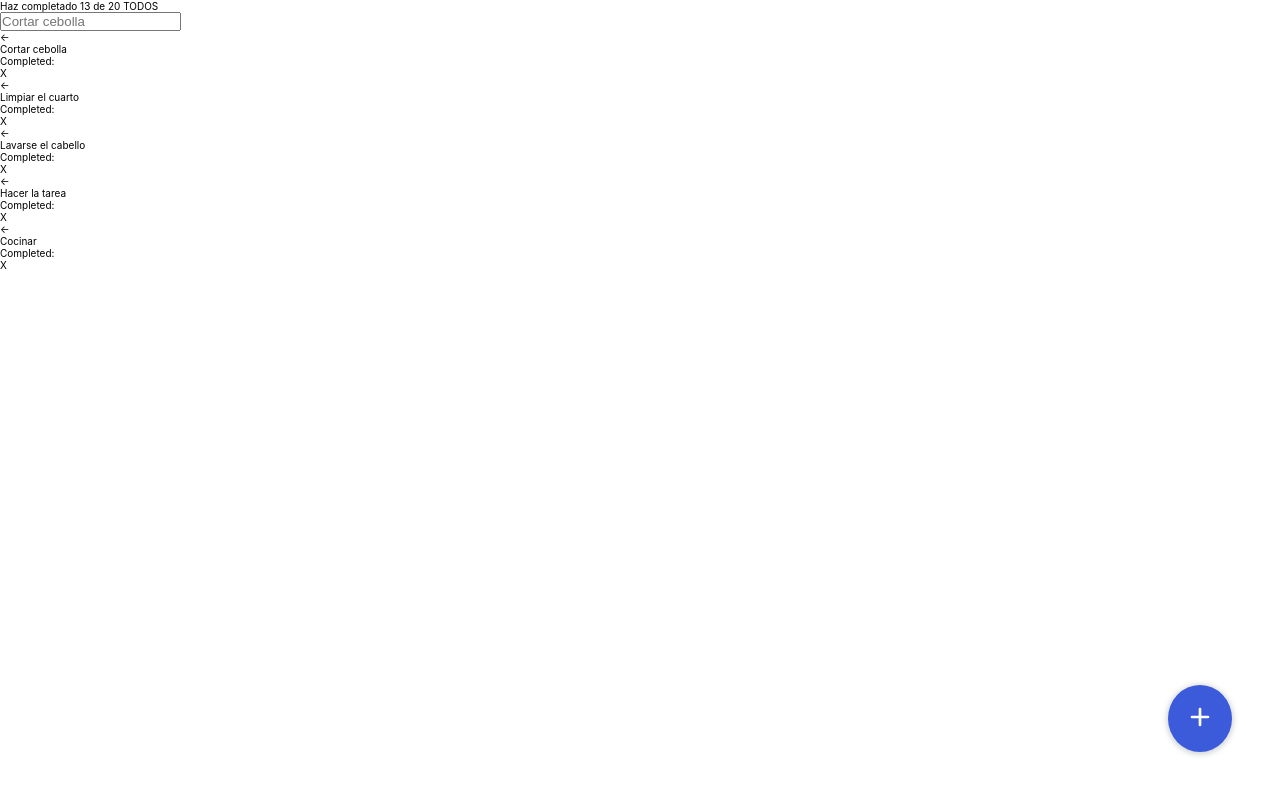
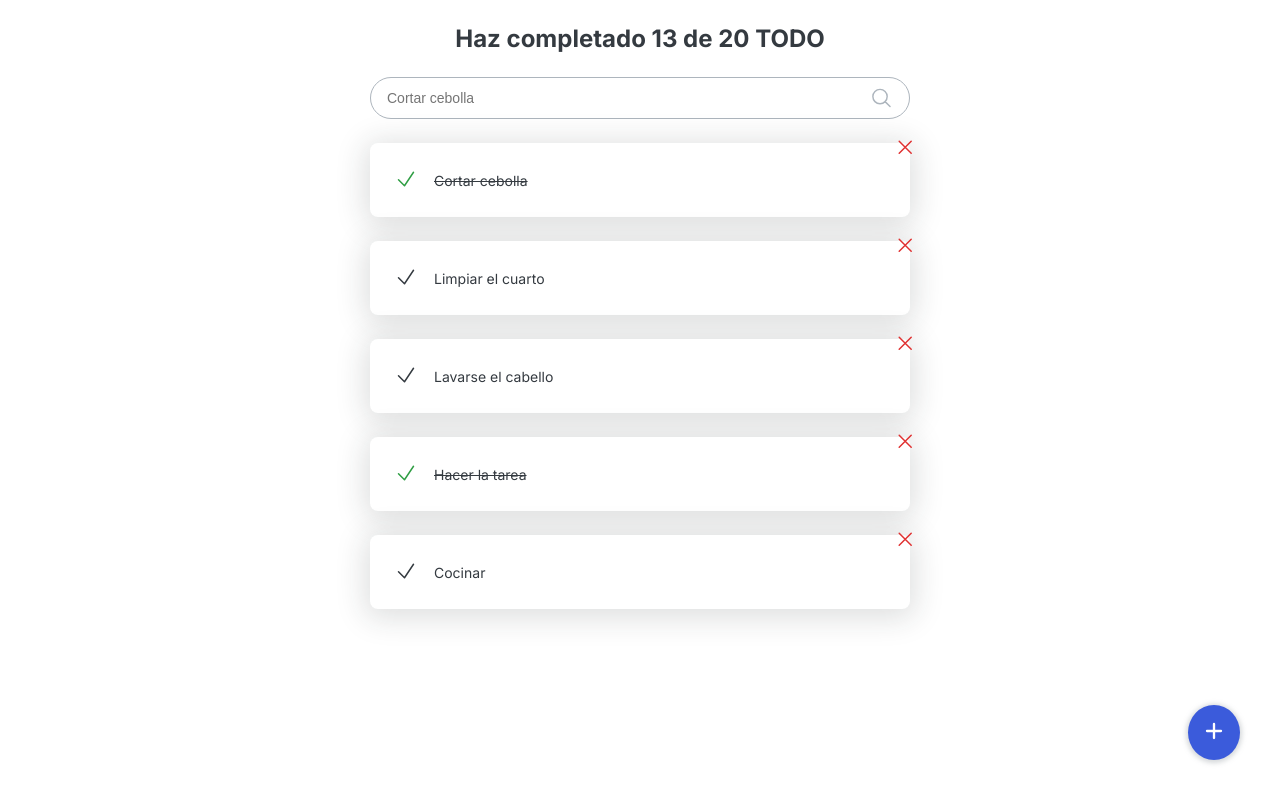
Before and after one commit to SgtGarro/platzi-react, a React (Create React App) app: page / in a window 1280 px wide. Built offline with nearby package versions, Linux system fonts and the light colour scheme.

Commit message:
CSS styles

```diff
--- a/public/index.html
+++ b/public/index.html
@@ -24,6 +24,12 @@
       work correctly both with client-side routing and a non-root public URL.
       Learn how to configure a non-root public URL by running `npm run build`.
     -->
+    <link rel="preconnect" href="https://fonts.googleapis.com" />
+    <link rel="preconnect" href="https://fonts.gstatic.com" crossorigin />
+    <link
+      href="https://fonts.googleapis.com/css2?family=Inter:wght@100;200;300;400;500;600;700;800;900&display=swap"
+      rel="stylesheet"
+    />
     <title>React App</title>
   </head>
   <body>
--- a/src/App.js
+++ b/src/App.js
@@ -9,7 +9,7 @@ import TodoSearch from "./TodoSearch";
 const defaultTodos = [
   {
     text: "Cortar cebolla",
-    completed: false,
+    completed: true,
   },
   {
     text: "Limpiar el cuarto",
@@ -21,7 +21,7 @@ const defaultTodos = [
   },
   {
     text: "Hacer la tarea",
-    completed: false,
+    completed: true,
   },
   {
     text: "Cocinar",
@@ -31,7 +31,7 @@ const defaultTodos = [
 
 function App() {
   return (
-    <>
+    <div className="container">
       <TodoCounter completed={13} total={20} />
       <TodoSearch />
       <TodoList>
@@ -45,7 +45,7 @@ function App() {
       </TodoList>
 
       <CreateTodoButton />
-    </>
+    </div>
   );
 }
 export default App;
--- a/src/CreateTodoButton.css
+++ b/src/CreateTodoButton.css
@@ -1,11 +1,11 @@
 .create-todo-button {
   position: fixed;
   display: block;
-  bottom: 4.8rem;
-  right: 4.8rem;
+  bottom: 4rem;
+  right: 4rem;
   border: none;
   border-radius: 50%;
-  padding: 1.6rem;
+  padding: 1.2rem;
 
   background-color: #3b5bdb;
   box-shadow: 0 1px 5px 2px rgba(134, 142, 150, 0.35);
@@ -13,8 +13,8 @@
 }
 
 .icon--add {
-  width: 3.2rem;
-  height: 3.2rem;
+  width: 2.8rem;
+  height: 2.8rem;
   stroke-width: 0.2rem;
   stroke: white;
 }
--- /dev/null
+++ b/src/TodoCounter.css
@@ -0,0 +1,6 @@
+.counter {
+  font-size: 2.4rem;
+  font-weight: 700;
+  text-align: center;
+  margin: 2.4rem 0;
+}
--- a/src/TodoCounter.js
+++ b/src/TodoCounter.js
@@ -1,7 +1,9 @@
+import "./TodoCounter.css";
+
 function TodoCounter({ completed, total }) {
   return (
-    <p>
-      Haz completado {completed} de {total} TODOS
+    <p className="counter">
+      Haz completado {completed} de {total} TODO
     </p>
   );
 }
--- /dev/null
+++ b/src/TodoItem.css
@@ -0,0 +1,51 @@
+.todo-item {
+  position: relative;
+
+  display: flex;
+  gap: 1.6rem;
+  align-items: center;
+  background-color: #fff;
+  border-radius: 8px;
+  box-shadow: 0 4px 30px 5px rgba(33, 37, 41, 0.15);
+  padding: 2.4rem;
+
+  transition: all 0.3s ease-out;
+}
+
+.todo-item:hover {
+  transform: scale(1.025);
+}
+
+.todo-item-text {
+  font-size: 1.4rem;
+}
+
+.todo-item-text--completed {
+  text-decoration: line-through;
+}
+
+.todo-item-close {
+  position: absolute;
+  top: 0;
+  right: 0;
+
+  transform: translate(30%, -30%);
+}
+
+.icon--check {
+  transition: all 0.3s ease-out;
+  cursor: pointer;
+}
+
+.icon--check:hover {
+  stroke: #2f9e44;
+  transform: scale(1.25);
+}
+.icon--completed {
+  stroke: #2f9e44;
+}
+
+.icon--close {
+  stroke: #e03131;
+  cursor: pointer;
+}
--- a/src/TodoItem.js
+++ b/src/TodoItem.js
@@ -1,10 +1,47 @@
+import "./TodoItem.css";
+
 function TodoItem({ text, completed }) {
   return (
-    <li>
-      <span>&larr;</span>
-      <p>{text}</p>
-      <p>Completed: {completed}</p>
-      <span>X</span>
+    <li className="todo-item">
+      <div>
+        <svg
+          xmlns="http://www.w3.org/2000/svg"
+          fill="none"
+          viewBox="0 0 24 24"
+          strokeWidth={1.5}
+          stroke="currentColor"
+          className={`icon icon--check ${completed ? "icon--completed" : ""}`}
+        >
+          <path
+            strokeLinecap="round"
+            strokeLinejoin="round"
+            d="M4.5 12.75l6 6 9-13.5"
+          />
+        </svg>
+      </div>
+      <p
+        className={`todo-item-text ${
+          completed ? "todo-item-text--completed" : ""
+        }`}
+      >
+        {text}
+      </p>
+      <div className="todo-item-close">
+        <svg
+          className="icon icon--close"
+          xmlns="http://www.w3.org/2000/svg"
+          fill="none"
+          viewBox="0 0 24 24"
+          strokeWidth={1.5}
+          stroke="currentColor"
+        >
+          <path
+            strokeLinecap="round"
+            strokeLinejoin="round"
+            d="M6 18L18 6M6 6l12 12"
+          />
+        </svg>
+      </div>
     </li>
   );
 }
--- /dev/null
+++ b/src/TodoList.css
@@ -0,0 +1,7 @@
+.todo-list {
+  display: flex;
+  list-style: none;
+  flex-direction: column;
+  gap: 2.4rem;
+  margin-bottom: 2.4rem;
+}
--- a/src/TodoList.js
+++ b/src/TodoList.js
@@ -1,5 +1,6 @@
+import "./TodoList.css";
 function TodoList({ children }) {
-  return <ul>{children}</ul>;
+  return <ul className="todo-list">{children}</ul>;
 }
 
 export default TodoList;
--- /dev/null
+++ b/src/TodoSearch.css
@@ -0,0 +1,23 @@
+.todo-search {
+  display: flex;
+  align-items: center;
+  padding: 0.8rem 1.6rem;
+  border: 1px solid #adb5bd;
+  border-radius: 100px;
+
+  margin-bottom: 2.4rem;
+}
+
+.todo-input {
+  width: 100%;
+  border: none;
+  font-size: 1.4rem;
+}
+
+.todo-input:focus {
+  outline-color: #1971c2;
+}
+
+.icon--search {
+  stroke: #adb5bd;
+}
--- a/src/TodoSearch.js
+++ b/src/TodoSearch.js
@@ -1,5 +1,25 @@
+import "./TodoSearch.css";
+
 function TodoSearch() {
-  return <input placeholder="Cortar cebolla" type="text" />;
+  return (
+    <div className="todo-search">
+      <input className="todo-input" placeholder="Cortar cebolla" type="text" />
+      <svg
+        className="icon icon--search"
+        xmlns="http://www.w3.org/2000/svg"
+        fill="none"
+        viewBox="0 0 24 24"
+        strokeWidth={1.5}
+        stroke="currentColor"
+      >
+        <path
+          strokeLinecap="round"
+          strokeLinejoin="round"
+          d="M21 21l-5.197-5.197m0 0A7.5 7.5 0 105.196 5.196a7.5 7.5 0 0010.607 10.607z"
+        />
+      </svg>
+    </div>
+  );
 }
 
 export default TodoSearch;
--- a/src/index.css
+++ b/src/index.css
@@ -1,11 +1,11 @@
-body {
+/* body {
   margin: 0;
-  font-family: -apple-system, BlinkMacSystemFont, "Segoe UI", "Roboto", "Oxygen",
+   font-family: -apple-system, BlinkMacSystemFont, "Segoe UI", "Roboto", "Oxygen",
     "Ubuntu", "Cantarell", "Fira Sans", "Droid Sans", "Helvetica Neue",
     sans-serif;
   -webkit-font-smoothing: antialiased;
   -moz-osx-font-smoothing: grayscale;
-}
+} */
 
 code {
   font-family: source-code-pro, Menlo, Monaco, Consolas, "Courier New",
@@ -14,6 +14,11 @@ code {
 
 html {
   font-size: 62.5%;
+  font-family: "Inter", sans-serif;
+}
+
+body {
+  color: #343a40;
 }
 
 * {
@@ -26,3 +31,20 @@ html {
   width: 2.4rem;
   height: 2.4rem;
 }
+
+.container {
+  width: 100%;
+  padding: 0 2.4rem;
+  margin: 0 auto;
+}
+
+svg {
+  stroke: #343a40;
+}
+
+@media (min-width: 36em) {
+  .container {
+    max-width: 54rem;
+    padding: 0;
+  }
+}
```
